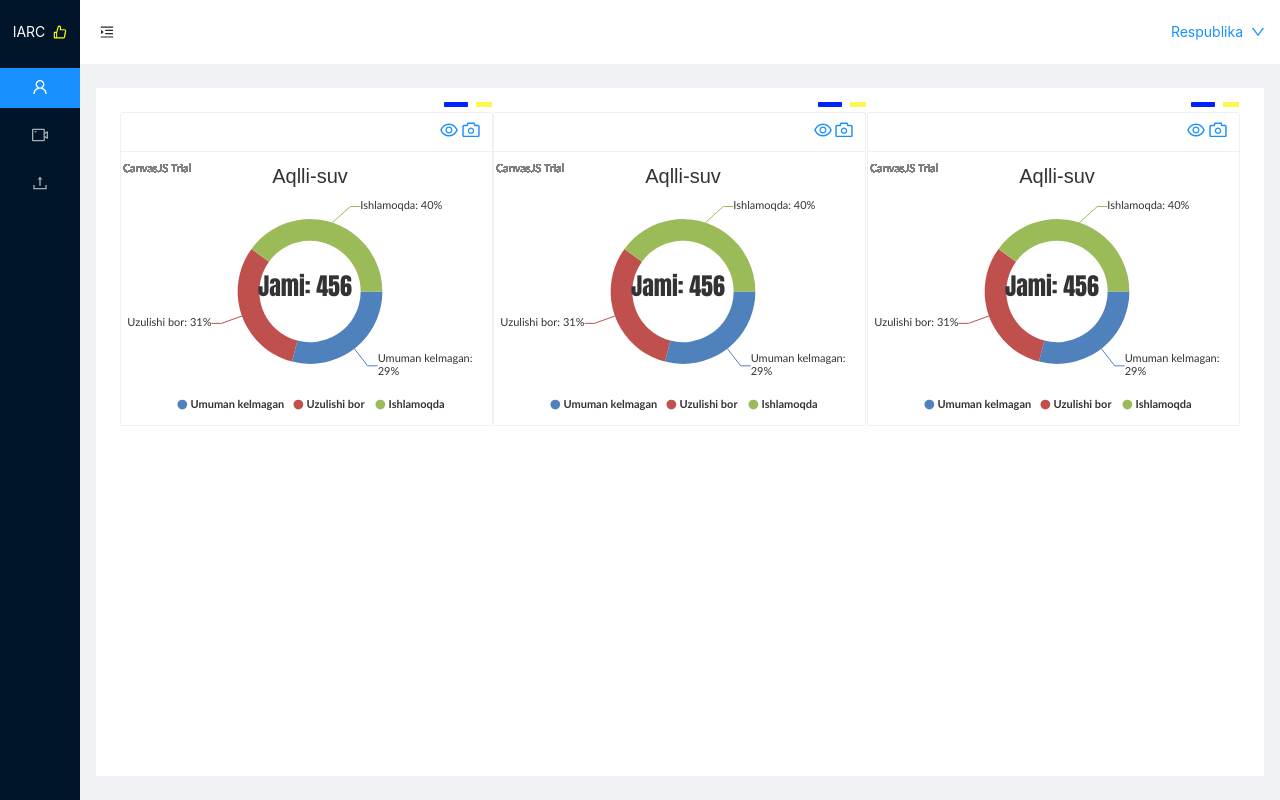
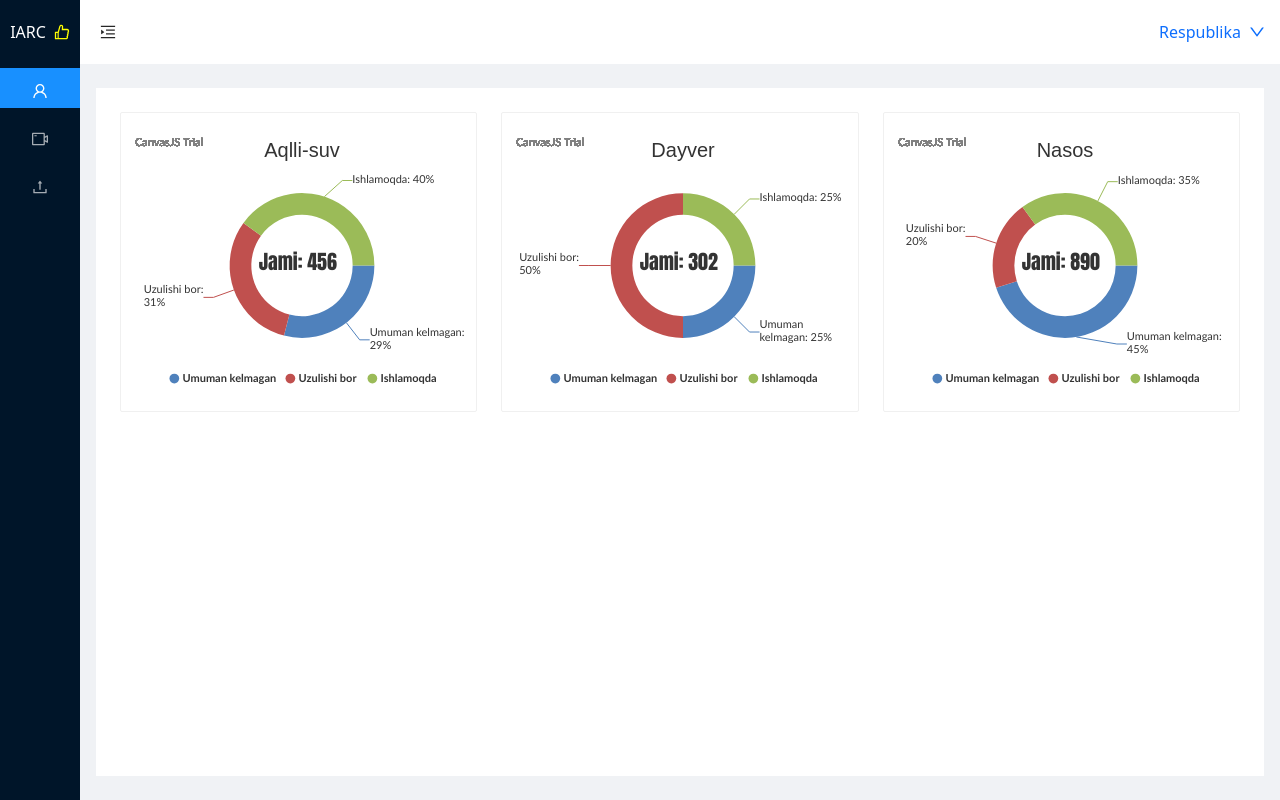
Before and after one commit to ffarrukhbek/iarc-v1, a React (Create React App) app: page / in a window 1280 px wide. Built offline with nearby package versions, Linux system fonts and the light colour scheme.

Commit message:
bootsrtap installed

```diff
--- a/package.json
+++ b/package.json
@@ -10,6 +10,7 @@
     "bootstrap": "^5.1.3",
     "canvasjs": "^1.8.3",
     "react": "^18.2.0",
+    "react-bootstrap": "^2.4.0",
     "react-dom": "^18.2.0",
     "react-router-dom": "^6.3.0",
     "react-scripts": "5.0.1",
--- a/src/App.js
+++ b/src/App.js
@@ -1,17 +1,17 @@
 import {BrowserRouter, Route, Routes} from "react-router-dom";
-import HomePage from "./pages/HomePage";
 import Test from "./pages/Test";
 import MainLayout from "./layouts/MainLayout";
 import AuthLayout from "./layouts/AuthLayout";
 import NoPage from "./pages/NoPage";
 import LoginPage from "./pages/LoginPage";
+import MainPage from "./pages/MainPage";
 
 function App() {
   return (
       <BrowserRouter>
           <Routes>
               <Route element={<MainLayout />}>
-                  <Route index element={<HomePage />} />
+                  <Route index element={<MainPage />} />
                   <Route path="test" element={<Test />} />
               </Route>
               <Route element={<AuthLayout />}>
--- /dev/null
+++ b/src/components/PieChartComponent.js
@@ -0,0 +1,39 @@
+import React from 'react';
+import {Card} from "antd";
+import CanvasJSReact from '../units/canvasjs.react';
+let CanvasJSChart = CanvasJSReact.CanvasJSChart;
+
+const PieChartComponent = ({info}) => {
+    console.log(info)
+    const options = {
+        animationEnabled: true,
+        title: {
+            text: `${info.name}`
+        },
+        height: 250,
+        subtitles: [{
+            text: `Jami: ${info.total}`,
+            verticalAlign: "center",
+            fontSize: 20,
+            dockInsidePlotArea: true
+        }],
+        data: [{
+            type: "doughnut",
+            showInLegend: true,
+            indexLabel: "{name}: {y}",
+            yValueFormatString: "#,###'%'",
+            dataPoints: [
+                { name: "Umuman kelmagan", y: info.noworking },
+                { name: "Uzulishi bor", y: info.nostable },
+                { name: "Ishlamoqda", y: info.working },
+            ]
+        }]
+    }
+    return (
+        <Card className="p-0 m-0">
+            <CanvasJSChart options = {options} />
+        </Card>
+    );
+};
+
+export default PieChartComponent;
--- a/src/index.js
+++ b/src/index.js
@@ -4,7 +4,7 @@ import './index.css';
 import App from './App';
 import reportWebVitals from './reportWebVitals';
 import 'antd/dist/antd.min.css'
-// import 'bootstrap/dist/css/bootstrap.min.css'
+import 'bootstrap/dist/css/bootstrap.min.css';
 
 const root = ReactDOM.createRoot(document.getElementById('root'));
 root.render(
--- /dev/null
+++ b/src/pages/MainPage.js
@@ -0,0 +1,49 @@
+import React from 'react';
+import {Col, Row} from "react-bootstrap";
+import {Card} from "antd";
+import PieChartComponent from "../components/PieChartComponent";
+
+
+const MainPage = () => {
+    const datas = [
+        {
+            name: "Aqlli-suv",
+            total: "456",
+            working: "40",
+            noworking: "29",
+            nostable: "31"
+        },
+        {
+            name: "Dayver",
+            total: "302",
+            working: "25",
+            noworking: "25",
+            nostable: "50"
+        },
+        {
+            name: "Nasos",
+            total: "890",
+            working: "35",
+            noworking: "45",
+            nostable: "20"
+        }
+    ]
+
+    return (
+            <>
+                <Row>
+                    {
+                        datas.map((item, index) => {
+                            return(
+                                <Col key={index} xs={6} md={4}>
+                                    <PieChartComponent info={item} />
+                                </Col>
+                            )
+                        })
+                    }
+                </Row>
+            </>
+    );
+};
+
+export default MainPage;
```
Also changed, not shown: 1 other file (tests, documents, lock files or other folders).
